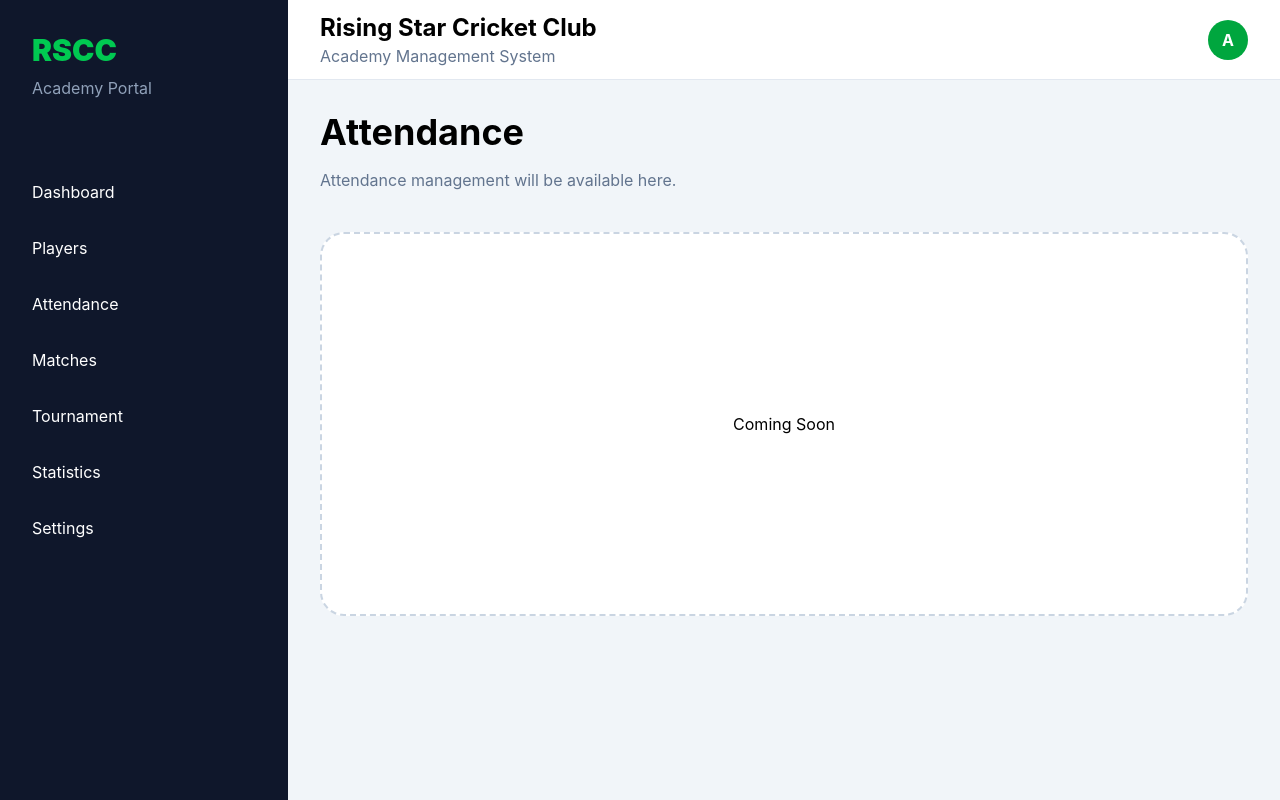
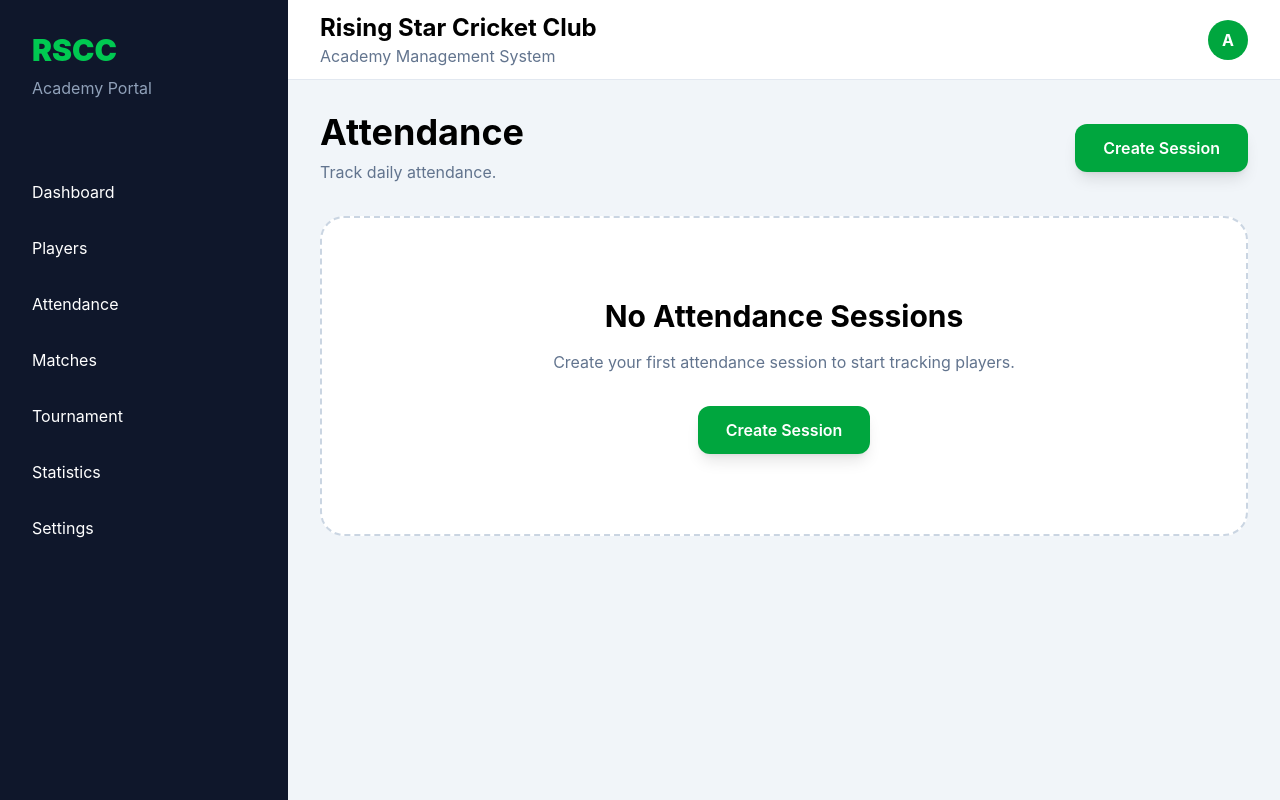
Before and after one commit to apexalphaa/rscc-app, a React (Vite) app in the folder apps/frontend/: page /attendance in a window 1280 px wide. Built offline with nearby package versions, Linux system fonts and the light colour scheme.

Commit message:
Update Attendance.jsx

```diff
--- a/apps/frontend/src/pages/Attendance.jsx
+++ b/apps/frontend/src/pages/Attendance.jsx
@@ -1,20 +1,25 @@
 import DashboardLayout from "../layouts/DashboardLayout";
+import EmptyState from "../components/EmptyState";
+import PageHeader from "../components/PageHeader";
+import Button from "../components/common/Button";
 
 export default function Attendance() {
   return (
     <DashboardLayout>
 
-      <h1 className="text-4xl font-bold">
-        Attendance
-      </h1>
+      <PageHeader
+        title="Attendance"
+        subtitle="Track daily attendance."
+        action={<Button>Create Session</Button>}
+      />
 
-      <p className="mt-4 text-slate-500">
-        Attendance management will be available here.
-      </p>
+      <div className="mt-8">
 
-      <div className="mt-10 bg-white rounded-3xl border-2 border-dashed border-slate-300 h-96 flex items-center justify-center">
-
-        Coming Soon
+        <EmptyState
+          title="No Attendance Sessions"
+          description="Create your first attendance session to start tracking players."
+          button={<Button>Create Session</Button>}
+        />
 
       </div>
 
```
